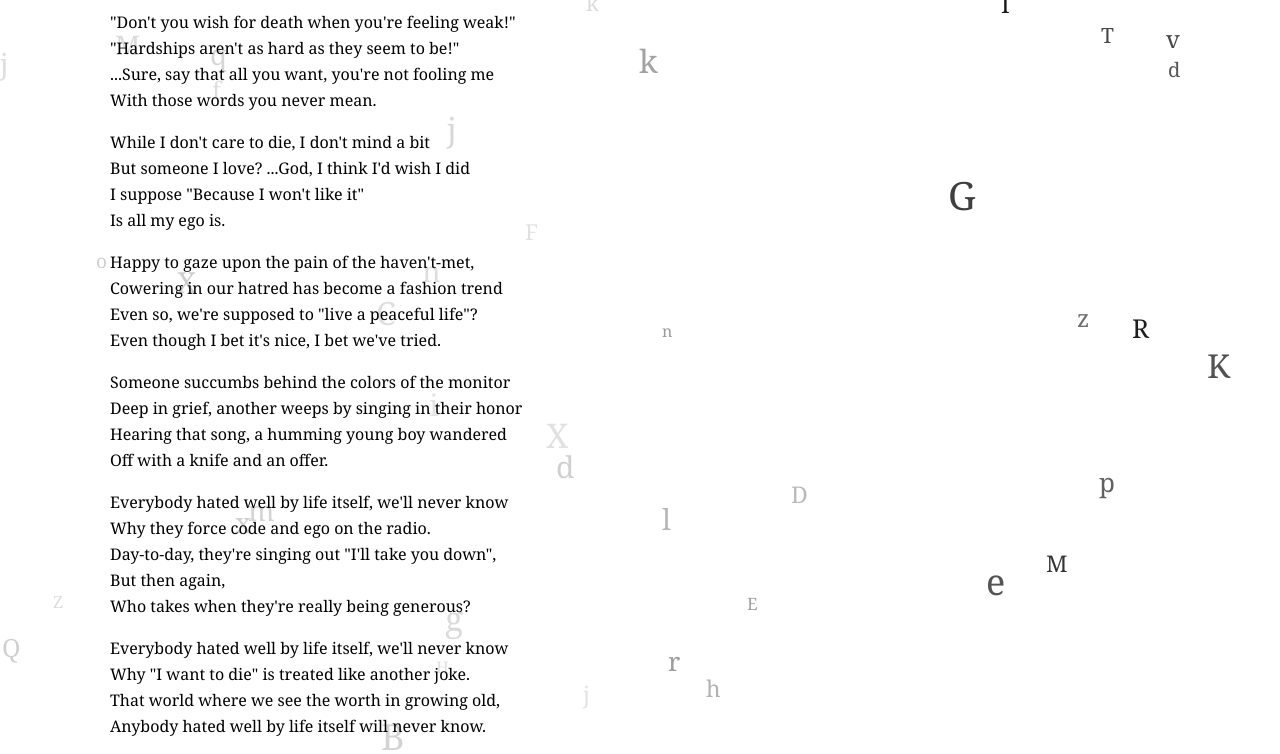
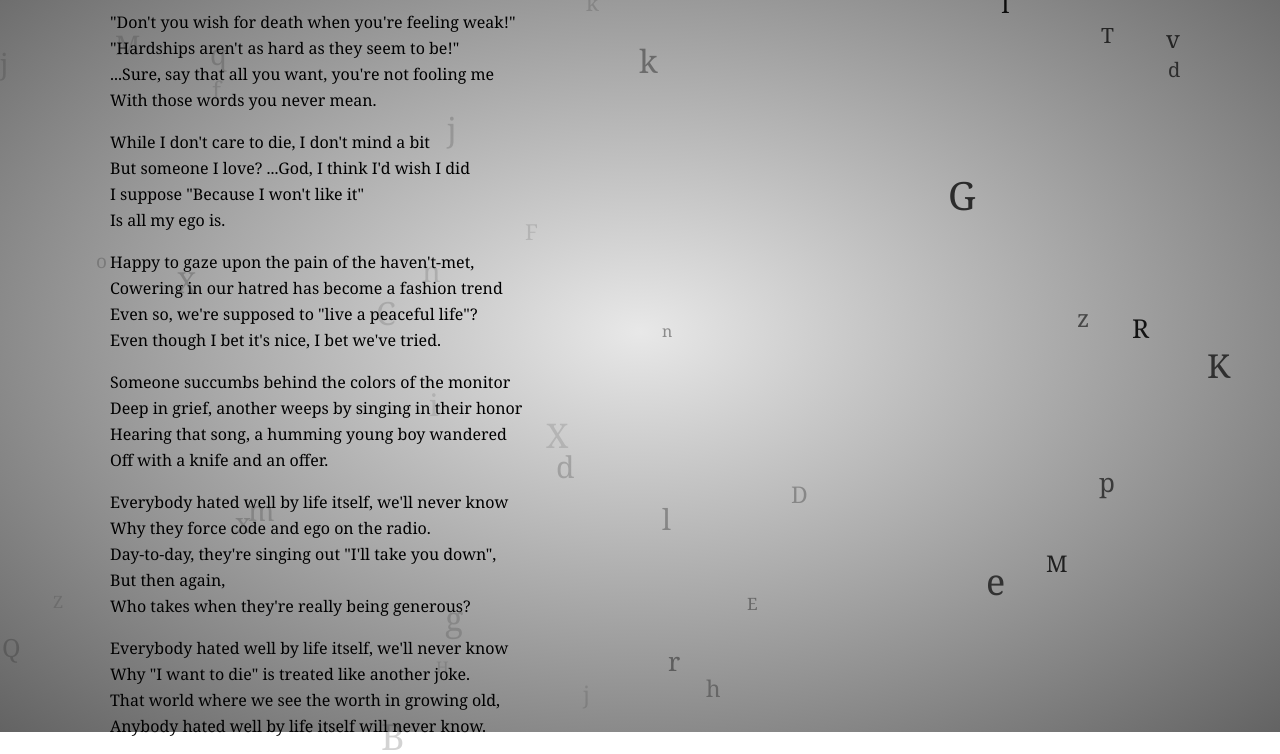
Before and after one commit to sulphemi/veryCoolWebDevRepo, a plain HTML site: page index.html in a window 1280 px wide. Shown: the part 68-822 px from the top of the page. Drawn offline with Linux system fonts and the light colour scheme.

Commit message:
gradient, highlight color

```diff
--- a/style.css
+++ b/style.css
@@ -3,6 +3,11 @@
     font-family: Georgia, 'Times New Roman', Times, serif;
     margin: 0;
     padding: 0;
+}
+
+::selection {
+    background: rgb(29, 29, 29);
+    color: white;
 }
 
 header {
@@ -79,6 +84,8 @@ div.annotated:hover .annot-note {
     position: fixed;
     width: 100%;
     height: 100%;
+    background: radial-gradient(#e8e8e8, #636363);
+    mix-blend-mode: multiply;
 }
 
 .floater {
```
